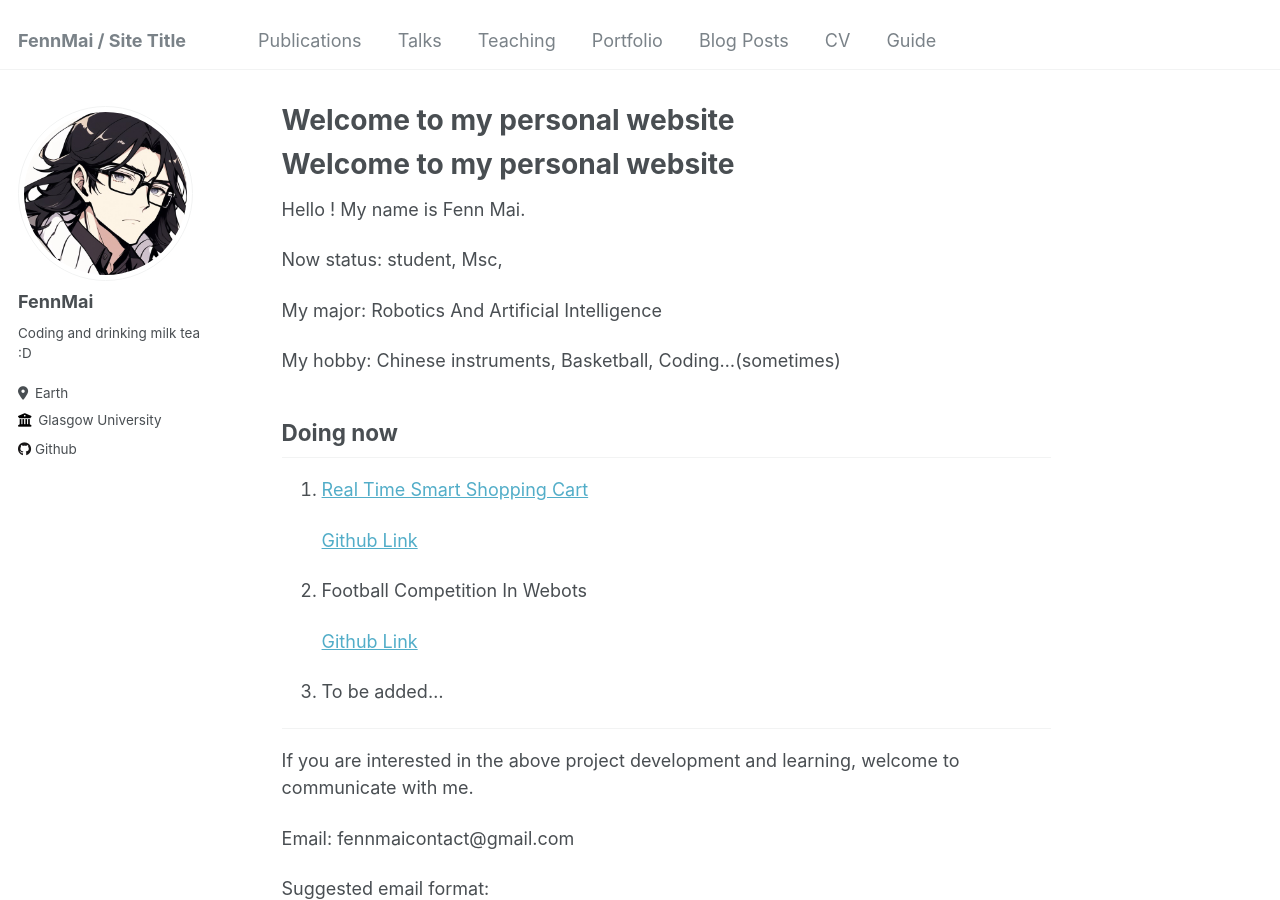
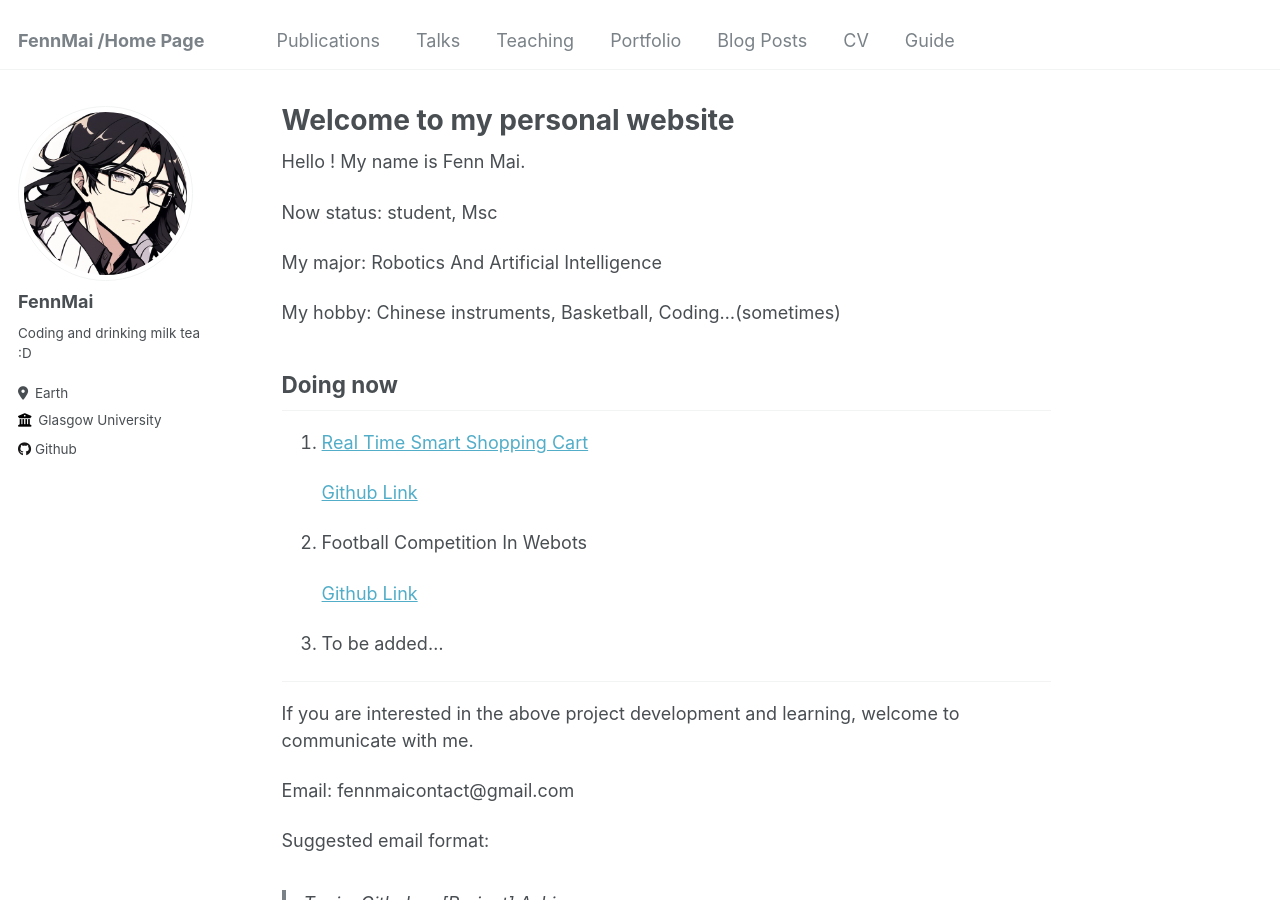
Before and after one commit to FennMai/FennMai.github.io, a Jekyll site: the page built from _pages/about.md, in a window 1280 px wide and 900 px high. Built offline with Jekyll 4.4.1, drawn with Linux system fonts in a browser that asks for light colours; our own code applies the rules of GitHub Pages for plain Markdown files; some of the changed lines change nothing that is shown.

Commit message:
fix: fix the homepage link bug

```diff
--- a/_config.yml
+++ b/_config.yml
@@ -8,7 +8,7 @@
 
 # Basic Site Settings
 locale                   : "en-UK"
-title                    : "FennMai / Site Title"
+title                    : "FennMai /Home Page"
 title_separator          : "-"
 name                     : &name "FennMai"
 description              : &description "I like coding and drinking milk tea :D"
--- a/_pages/about.md
+++ b/_pages/about.md
@@ -1,8 +1,15 @@
-Welcome to my personal website
-======
+---
+permalink: /
+title: "Welcome to my personal website"
+author_profile: true
+redirect_from:
+  - /about/
+  - /about.html
+---
+
 Hello ! My name is Fenn Mai.
 
-Now status: student, Msc,
+Now status: student, Msc
 
 My major:  Robotics And Artificial Intelligence
 
@@ -36,8 +43,6 @@
 
 
 
-
-
 ## Latest updates
 
 - 20240422：
```
